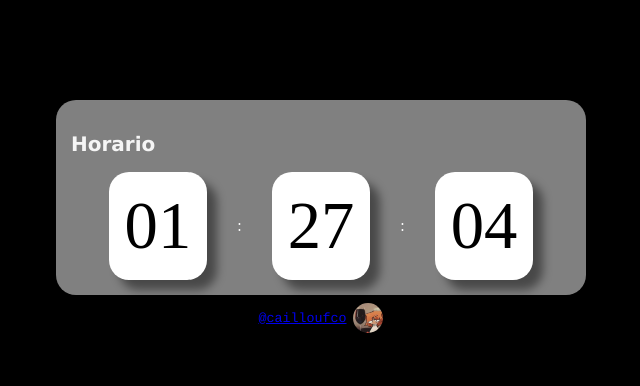
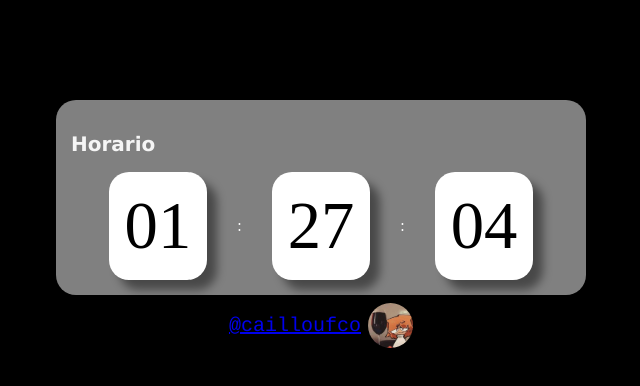
Before and after one commit to cailloufco/Aprendizados, a plain HTML site: page JavaScript/Aula5/ex3/site.html in a window 1280 px wide. Shown: the whole page, without its empty margins (319-959 px from the left). Drawn offline with Linux system fonts and the light colour scheme.

Commit message:
ajuste de tamanhos

```diff
--- a/JavaScript/Aula5/ex3/style.css
+++ b/JavaScript/Aula5/ex3/style.css
@@ -15,7 +15,7 @@ section {
 }
 footer {
   text-align: center;
-  font: normal 10pt Courier;
+  font: normal 15pt Courier;
   color: darkblue;
   display: flex;
   margin: 0 auto;
@@ -25,7 +25,7 @@ footer {
 }
 #imagemicondoGitHub {
   margin-left: 7px;
-  width: 30px;
+  width: 45px;
   position: relative;
   border-radius: 100%;
 }
```
